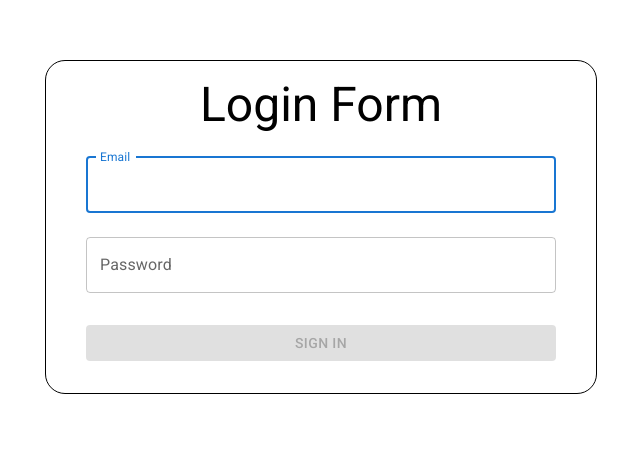
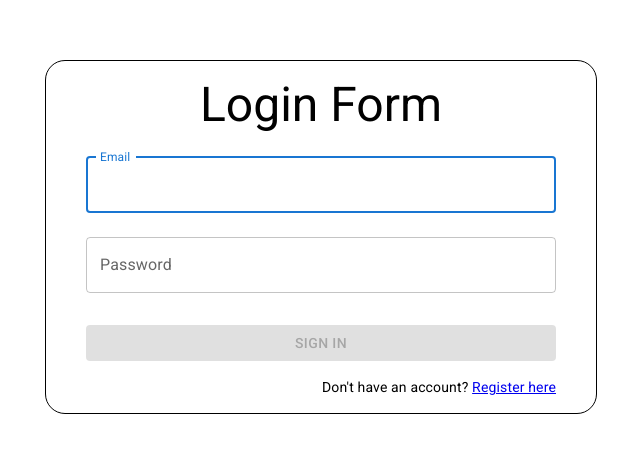
Before and after one commit to vanthan04/SE104_FE, a React (Create React App) app: page / in a window 1280 px wide. Shown: the part 106-558 px from the top of the page, without its empty margins (319-959 px from the left). Built offline with nearby package versions, Linux system fonts and the light colour scheme.

Commit message:
update Switch Login & Register

```diff
--- a/src/components/Auth/Login/index.js
+++ b/src/components/Auth/Login/index.js
@@ -1,6 +1,6 @@
 import { Box, Container, TextField, Typography, Button } from '@mui/material'
 import React, { useState } from 'react'
-import { useNavigate } from 'react-router-dom'
+import { useNavigate, Link } from 'react-router-dom'
 import { useDispatch } from 'react-redux'
 import { loginSuccess } from '../../../store/user/userSlice'
 import ApiUser from '../../../untils/api/user'
@@ -38,7 +38,7 @@ const LoginForm = () => {
       toast.success(response.message);
       const expiresAt = new Date(new Date().getTime() + parseInt(response.expiresAt) * 60 * 1000);
       dispatch(
-          loginSuccess({ token: response.accessToken, expiresAt: expiresAt.toISOString()})
+        loginSuccess({ token: response.accessToken, expiresAt: expiresAt.toISOString() })
       );
       navigate('/librarian')
     } else {
@@ -100,6 +100,17 @@ const LoginForm = () => {
           >
             Sign In
           </Button>
+          <Box
+            sx={{
+              display: 'flex',
+              justifyContent: 'flex-end',
+              width: '100%'
+            }}
+          >
+            <Typography component='p' variant='body2'>
+              Don't have an account? <Link to="/register">Register here</Link>
+            </Typography>
+          </Box>
         </Box>
       </Box>
     </Container >
--- a/src/components/Auth/Register/index.js
+++ b/src/components/Auth/Register/index.js
@@ -6,6 +6,7 @@ import { toast } from "react-toastify";
 import ApiUser from '../../../untils/api/user'
 
 const RegisterForm = () => {
+  const navigate = useNavigate();
   const [data, setData] = useState({
     fullname: "",
     email: "",
@@ -69,6 +70,7 @@ const RegisterForm = () => {
       if (response.success) {
         console.log('Đăng kí thành công:', response);
         toast.success(response.message);
+        navigate('/')
       } else {
         console.error('Đăng kí thất bại:', response);
         toast.error(response.message)
--- a/src/untils/axios.js
+++ b/src/untils/axios.js
@@ -1,8 +1,8 @@
 import axios from "axios";
 
 const instance = axios.create({
-  // baseURL: "https://quanlithuvien.onrender.com/api/",
-  baseURL: "http://localhost:8000/api/",
+  baseURL: "https://quanlithuvien.onrender.com/api/",
+  // baseURL: "http://localhost:8000/api/",
   withCredentials: true
 });
 
```
Lines whose indentation alone changed are shown as unchanged.
